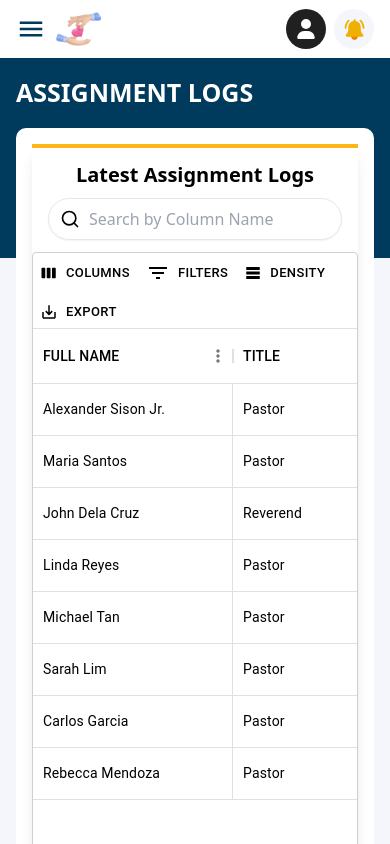
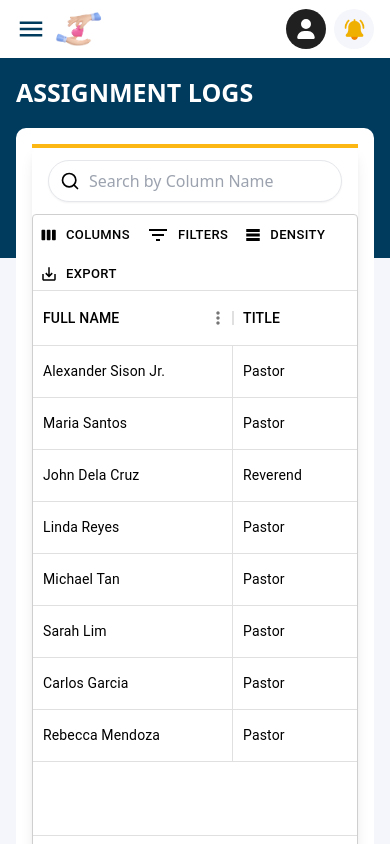
Before and after one commit to CEREBROX-IT/friend-foundation-frontend, a React (Vite) app: page /dashboard/church-district/assignment-logs in a window 390 px wide. Built offline with nearby package versions, Linux system fonts and the light colour scheme.

Commit message:
all assignment logs table added

```diff
--- /dev/null
+++ b/src/components/admin-components/admin-all-assignment-logs-overview.tsx
@@ -0,0 +1,201 @@
+import { FC, useState, useEffect, useContext, useMemo } from "react";
+import { Box, Button } from "@mui/material";
+import { FiSearch } from "react-icons/fi";
+import { DataGrid, GridToolbar, GridRenderCellParams } from "@mui/x-data-grid";
+import { AsigneeLogs } from "../../MockDataFiles/Mockdata";
+import { isWithinInterval, addDays } from "date-fns";
+import ThemeContext from "../ThemeContext";
+
+const AllAssignmentLogsOverview: FC = () => {
+  const currentDate = new Date();
+  const threeDaysAgo = addDays(currentDate, -3);
+  const [searchQuery, setSearchQuery] = useState("");
+  const [filteredRows, setFilteredRows] = useState(AsigneeLogs);
+  const { theme } = useContext(ThemeContext);
+
+  useEffect(() => {
+    applyFilters();
+  }, [searchQuery]);
+
+  const applyFilters = () => {
+    const lowerCaseQuery = searchQuery.toLowerCase();
+    const filteredData = AsigneeLogs.filter((row) => {
+      return (
+        row.user_full_name.toLowerCase().includes(lowerCaseQuery) ||
+        row.title.toLowerCase().includes(lowerCaseQuery) ||
+        row.role.toLowerCase().includes(lowerCaseQuery) ||
+        row.previous_assign.toLowerCase().includes(lowerCaseQuery) ||
+        row.current_assign.toLowerCase().includes(lowerCaseQuery)
+      );
+    });
+    setFilteredRows(filteredData);
+  };
+
+  // Memoize the filtered rows to prevent unnecessary re-renders
+  const memoizedFilteredRows = useMemo(() => filteredRows, [filteredRows]);
+
+  //-----for the Table------
+  const columns = [
+    {
+      field: "user_full_name",
+      headerName: "FULL NAME",
+      flex: 1,
+      minWidth: 200,
+      renderCell: (params: GridRenderCellParams) => {
+        const dateCreated = new Date(params.row.date);
+        const isNew = isWithinInterval(dateCreated, {
+          start: threeDaysAgo,
+          end: currentDate,
+        });
+        return (
+          <div className="relative flex items-center">
+            <span>{params.value}</span>
+            {isNew && (
+              <span
+                className="bg-[#3b82f6] text-[10px] rounded-[50px] px-2
+                         text-white justify-end mt-[-1rem] ml-1 min-h-[10px] min-w-[10px] end-0"
+              >
+                New
+              </span>
+            )}
+          </div>
+        );
+      },
+    },
+    {
+      field: "title",
+      headerName: "TITLE",
+      flex: 1,
+      minWidth: 200,
+    },
+    {
+      field: "role",
+      headerName: "ROLE",
+      flex: 1,
+      minWidth: 200,
+    },
+    {
+      field: "previous_assign",
+      headerName: "PREVIOUS ASSIGN",
+      flex: 1,
+      minWidth: 250,
+    },
+    {
+      field: "current_assign",
+      headerName: "CURRENT ASSIGN",
+      flex: 1,
+      minWidth: 250,
+    },
+    {
+      field: "date",
+      headerName: "DATE",
+      flex: 1,
+      minWidth: 170,
+    },
+  ];
+
+  return (
+    <>
+      <div className="flex flex-col md:flex-row justify-end dark:text-white items-center px-4 py-3 border-t-[4px] border-secondary-light">
+
+        <div className="md:mt-0 lg:w-[400px] w-full">
+          <FiSearch
+            size={20}
+            className="absolute mt-[11px] right-50 font-black ml-3"
+          />
+          <input
+            type="text"
+            placeholder="Search by Column Name"
+            className="md:w-[406px] w-full p-2 pl-10 border rounded-[360px] shadow-sm bg-sixth-light dark:bg-fourth-dark"
+            value={searchQuery}
+            onChange={(e) => setSearchQuery(e.target.value)}
+          />
+        </div>
+      </div>
+      <Box
+        sx={{
+          display: "flex",
+          flexDirection: "column",
+          flex: 1,
+          width: "100%",
+          height: "80vh",
+          overflowX: "hidden",
+          "& .MuiDataGrid-root": {
+            flex: 1,
+            borderColor: theme === "dark" ? "#676767" : "#CFCFCF",
+          },
+          "& .MuiDataGrid-cell": {
+            borderBottom: 1,
+            borderRight: 1,
+            borderColor: theme === "dark" ? "#676767" : "#CFCFCF",
+            color: theme === "dark" ? "white" : "black",
+          },
+          "& .MuiDataGrid-columnHeaders": {
+            borderBottom: 1,
+            borderTop: 1,
+            borderRadius: 0,
+            borderColor: theme === "dark" ? "#676767" : "#CFCFCF",
+            fontWeight: "bold",
+            backgroundColor: theme === "dark" ? "#3333" : "white",
+            color: theme === "dark" ? "white" : "black",
+          },
+          "& .MuiDataGrid-virtualScroller": {
+            backgroundColor: theme === "dark" ? "#3333" : "white",
+          },
+          "& .MuiDataGrid-footerContainer": {
+            borderTop: 1,
+            backgroundColor: theme === "dark" ? "#3333" : "white",
+            color: theme === "dark" ? "white" : "black",
+            borderColor: theme === "dark" ? "#676767" : "#CFCFCF",
+          },
+          "& .MuiDataGrid-toolbarContainer .MuiButton-text": {
+            color: theme === "dark" ? "white !important" : "black !important",
+          },
+          "& .MuiDataGrid .MuiButton-text": {
+            color: theme === "dark" ? "white !important" : "black !important",
+          },
+          // Scrollbar styling for dark mode
+          "&::-webkit-scrollbar": {
+            width: "7px",
+            height: "7px",
+          },
+          "&::-webkit-scrollbar-track": {
+            background: "#2e2e2e",
+          },
+          "&::-webkit-scrollbar-thumb": {
+            background: "#646464",
+          },
+        }}
+      >
+        <DataGrid
+          rows={memoizedFilteredRows}
+          columns={columns}
+          components={{ Toolbar: GridToolbar }}
+          componentsProps={{
+            toolbar: {
+              printOptions: {
+                disableToolbarButton: true,
+              },
+            },
+          }}
+        />
+      </Box>
+      <Button
+        sx={{
+          alignItems: "center",
+          width: "100%",
+          background: "#60a5fa",
+          borderRadius: 0,
+          color: "white",
+          "&:hover": {
+            background: "#3b82f6",
+          },
+        }}
+      >
+        VIEW MORE
+      </Button>
+    </>
+  );
+};
+
+export default AllAssignmentLogsOverview;
--- a/src/pages/dashboard/admin-dashboard/admin-assignment-logs.tsx
+++ b/src/pages/dashboard/admin-dashboard/admin-assignment-logs.tsx
@@ -1,5 +1,5 @@
 import Header from "../../../components/header";
-import AssignmentLogsOverview from "../../../components/admin-components/assignment-logs-overview";
+import AllAssignmentLogsOverview from "../../../components/admin-components/admin-all-assignment-logs-overview";
 const AdminAssignmentLogs = () => {
   return (
     <div
@@ -15,7 +15,7 @@ const AdminAssignmentLogs = () => {
       <div className="flex-1 w-full px-4 absolute translate-y-32">
         <div className="bg-white p-4 rounded-[10px] dark:bg-fourth-dark">
           <div className="bg-sixth-light dark:bg-sixth-dark  shadow-lg rounded-[10px]">
-            <AssignmentLogsOverview />
+            <AllAssignmentLogsOverview />
           </div>
         </div>
         <p className="px-4 mb-2 text-[14px] text-[#707070] text-center">
```
